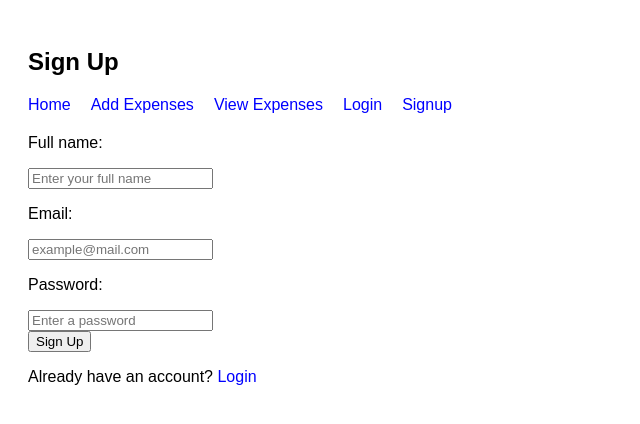
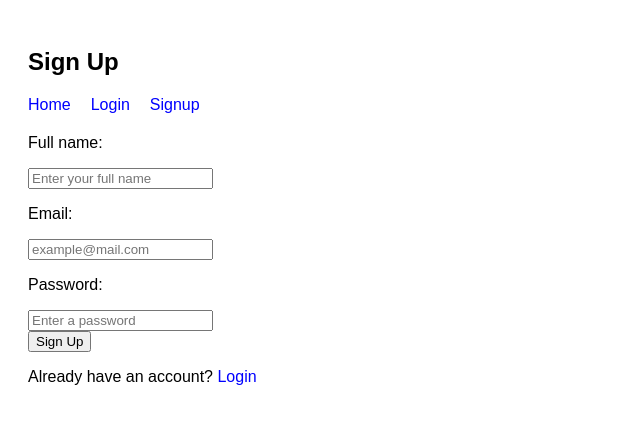
Before and after one commit to adeferanmi/Expense-Tracker, a Next.js app: page /signup in a window 1280 px wide. Shown: the top 424 px of the page, without its empty margins (0-640 px from the left). Built offline with nearby package versions, Linux system fonts and the light colour scheme.

Commit message:
feat: restrict navigation links to authenticated users

```diff
--- a/app/expenses/page.tsx
+++ b/app/expenses/page.tsx
@@ -10,7 +10,7 @@ export default function Expenses(){
             <nav>
                 <Link href="/">Home</Link>
                 <Link href="/add-expense">Add Expenses</Link>
-                <Link href="/expenses">Expenses</Link>
+                <Link href="/expenses">View Expenses</Link>
                 <Link href="/login">Login</Link>
                 <Link href="/signup">Signup</Link>
             </nav>
--- a/app/login/page.tsx
+++ b/app/login/page.tsx
@@ -8,8 +8,6 @@ export default function Login(){
 
         <nav>
             <Link href="/">Home</Link>
-            <Link href="/add-expense">Add Expenses</Link>
-            <Link href="/expenses">View Expenses</Link>
             <Link href="/login">Login</Link>
             <Link href="/signup">Signup</Link>
         </nav>
--- a/app/signup/page.tsx
+++ b/app/signup/page.tsx
@@ -9,8 +9,6 @@ export default function Signup(){
 
             <nav>
                 <Link href="/">Home</Link>
-                <Link href="/add-expense">Add Expenses</Link>
-                <Link href="/expenses">View Expenses</Link>
                 <Link href="/login">Login</Link>
                 <Link href="/signup">Signup</Link>
             </nav>
```
